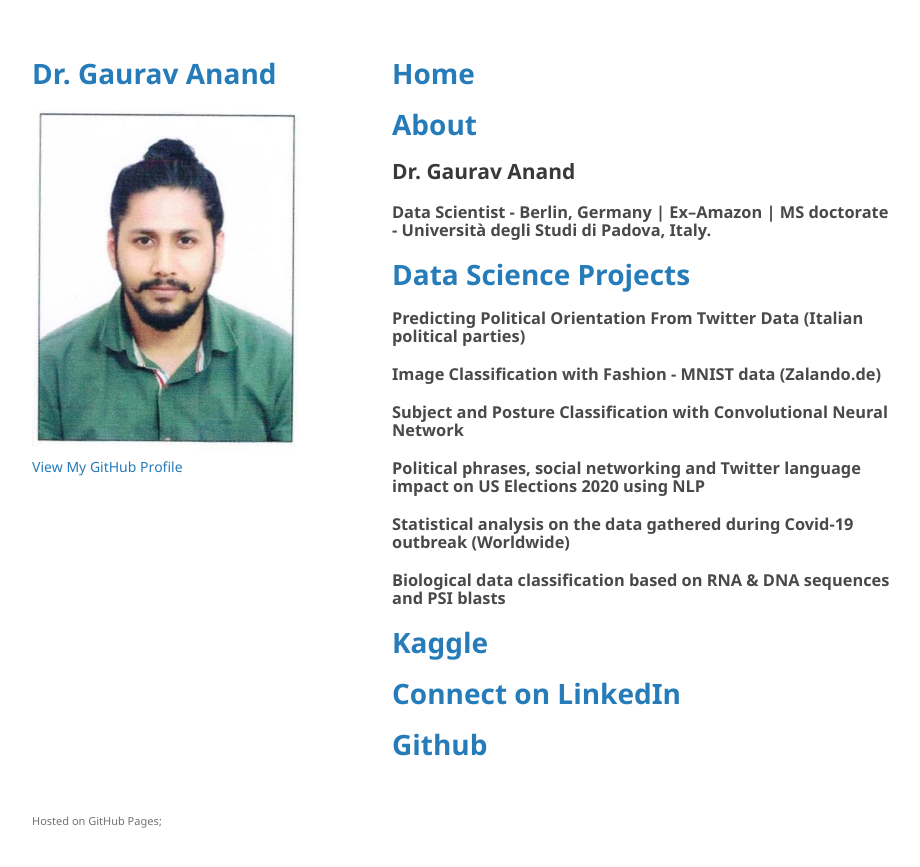
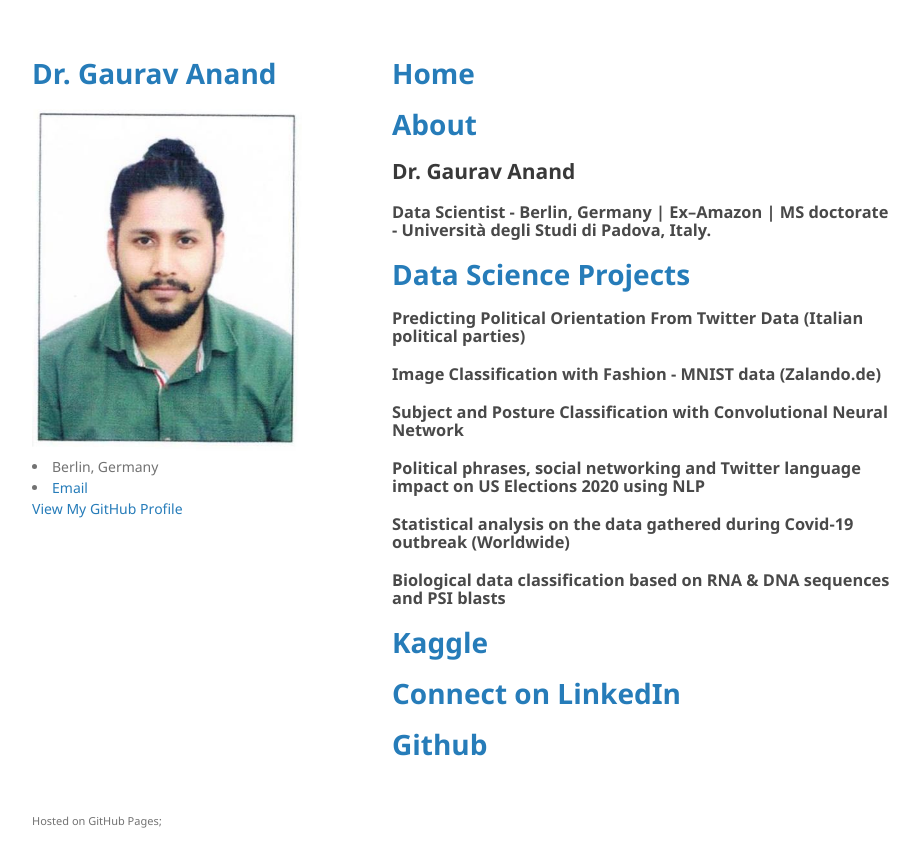
Before and after one commit to anandgrv/anandgrv.github.io, a Jekyll site: the page built from README.md, in a window 1280 px wide. Shown: the top 867 px of the page, without its empty margins (178-1098 px from the left). Built offline with Jekyll 4.4.1, drawn with Linux system fonts in a browser that asks for light colours; our own code applies the rules of GitHub Pages for plain Markdown files.

Commit message:
Update default.html

```diff
--- a/_layouts/default.html
+++ b/_layouts/default.html
@@ -25,6 +25,17 @@
           <img src="/images/bio-photo.jpg" alt="Gaurav Anand" itemprop="image">
         </div>
 
+        <li itemprop="homeLocation" itemscope itemtype="https://schema.org/Place">
+          <i class="fas fa-fw fa-map-marker-alt" aria-hidden="true"></i> <span itemprop="name">Berlin, Germany</span>
+        </li>
+
+
+
+
+
+        <li><a href="grv.aries001@gmail.com" rel="nofollow noopener noreferrer"><i class="fas fa-fw fa-envelope-square" aria-hidden="true"></i><span class="label">Email</span></a></li>
+
+
         {% if site.github.is_user_page %}
         <p class="view"><a href="{{ site.github.owner_url }}">View My GitHub Profile</a></p>
         {% endif %}
```
